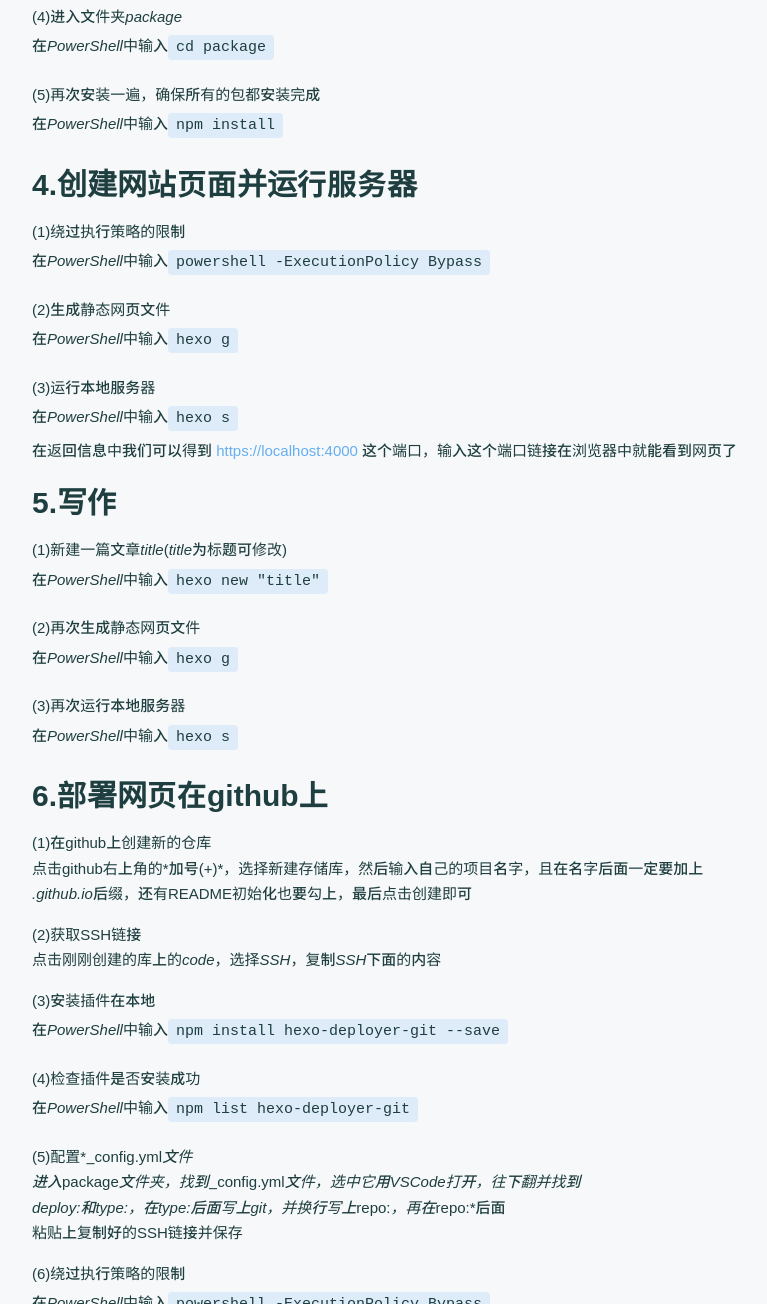
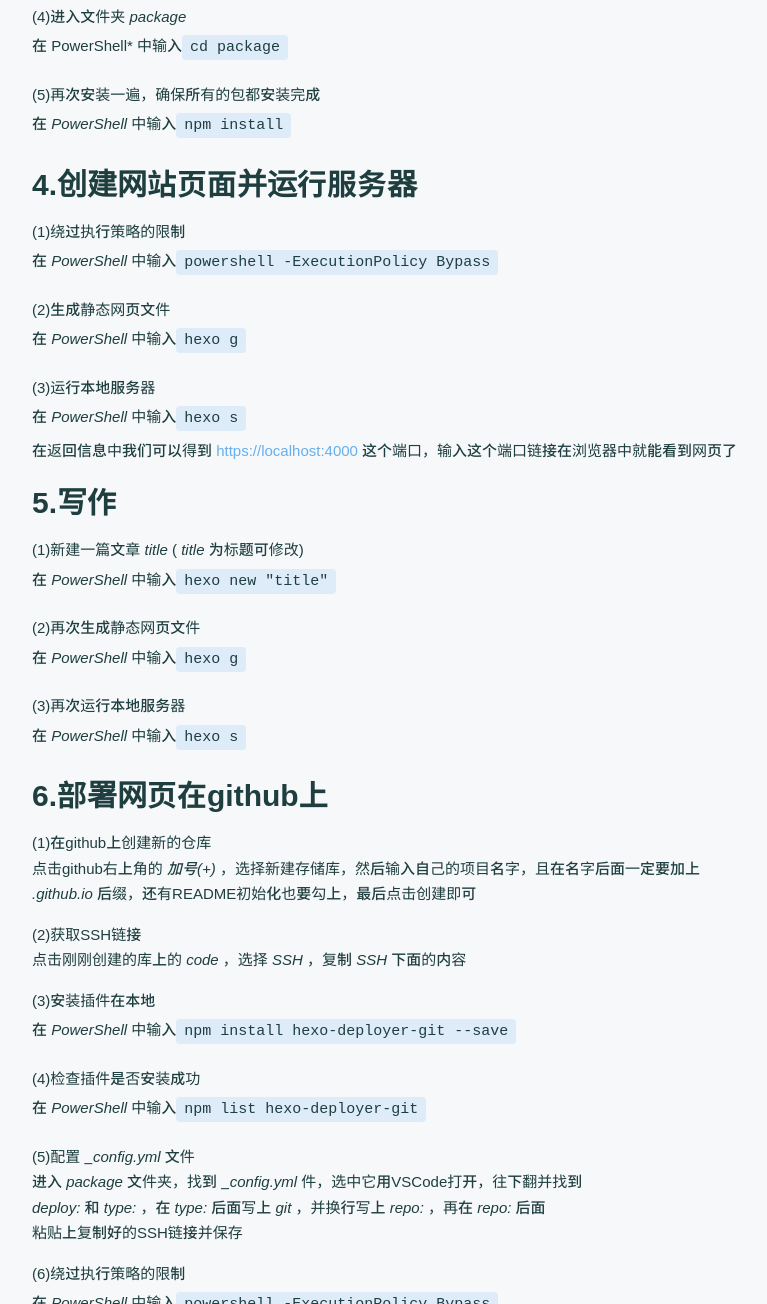
Before and after one commit to DrPhilip425/CuteFox_Home.github.io, a plain HTML site: page 2023/08/05/用Hexo-Github搭建一个自己的博客/index.html in a window 1280 px wide. Shown: the part 1496-2800 px from the top of the page, without its empty margins (178-945 px from the left). Drawn offline with nearby package versions, Linux system fonts and the light colour scheme; a script that the page names is missing; a web font is replaced by a local one.

Commit message:
Site updated: 2023-08-12 19:24:54

```diff
--- a/2023/08/05/用Hexo-Github搭建一个自己的博客/index.html
+++ b/2023/08/05/用Hexo-Github搭建一个自己的博客/index.html
@@ -175,12 +175,12 @@
 
             <span class="tag">
 
-                <a href="/CuteFox_Home.github.io/tags/%E4%BB%85%E9%80%82%E7%94%A8%E4%BA%8EWindows/" style="color: #ffa2c4">仅适用于Windows</a>
+                <a href="/CuteFox_Home.github.io/tags/%E4%BB%85%E9%80%82%E7%94%A8%E4%BA%8EWindows/" style="color: #00bcd4">仅适用于Windows</a>
             </span>
 
             <span class="tag">
 
-                <a href="/CuteFox_Home.github.io/tags/Hexo/" style="color: #00a596">Hexo</a>
+                <a href="/CuteFox_Home.github.io/tags/Hexo/" style="color: #ffa2c4">Hexo</a>
             </span>
 
         </span>
@@ -192,29 +192,29 @@
 <p>(2)安装适用于Windows系统的NodeJs环境(建议使用 Node.js 12.0 及以上版本)<br>    <a target="_blank" rel="noopener" href="https://nodejs.org/zh-cn/download">https://nodejs.org/zh-cn/download</a><br>    若无法下载，则下载并安装淘宝镜像版的NodeJs<br>    <a target="_blank" rel="noopener" href="https://registry.npmmirror.com/binary.html?path=node/">https://registry.npmmirror.com/binary.html?path=node/</a></p>
 <p>(3)安装适用于Windows系统的VSCode编译器<br>    <a target="_blank" rel="noopener" href="https://code.visualstudio.com/Download">https://code.visualstudio.com/Download</a></p>
 <h5 id="注1：若安装淘宝镜像版nodejs，则输入命令时需用cnpm而非npm"><a href="#注1：若安装淘宝镜像版nodejs，则输入命令时需用cnpm而非npm" class="headerlink" title="注1：若安装淘宝镜像版nodejs，则输入命令时需用cnpm而非npm"></a><em>注1：若安装淘宝镜像版nodejs，则输入命令时需用cnpm而非<del>npm</del></em></h5><h5 id="注2：在Windows自带的PowerShell里输入node-v和git-version查看NodeJs和Git是否安装成功"><a href="#注2：在Windows自带的PowerShell里输入node-v和git-version查看NodeJs和Git是否安装成功" class="headerlink" title="注2：在Windows自带的PowerShell里输入node -v和git version查看NodeJs和Git是否安装成功"></a><em>注2：在Windows自带的PowerShell里输入<code>node -v</code>和<code>git version</code>查看NodeJs和Git是否安装成功</em></h5><h1 id="2-获取SSH公钥"><a href="#2-获取SSH公钥" class="headerlink" title="2.获取SSH公钥"></a>2.获取SSH公钥</h1><p>(1)创建github账号<br>    <a target="_blank" rel="noopener" href="https://github.com/">https://github.com/</a></p>
-<p>(2)获取本地密钥<br>    首先打开<em>Git Bash</em>，输入<code>cd ~/.ssh</code>，再输入<code>ls</code>，检查是否有<em>id_<em>开头的名字，如果没有则可以创建SSH密钥<br>    继续使用</em>Git Bash</em>输入<code>ssh-keygen -t ed25519 -C &quot;your_email@example.com&quot;</code><br>    一般不设置密码，就一直回车(<em>enter</em>)直到出现有图案出现<br>    然后再次输入<code>ls</code>，复制有以<em>id_<em>开头</em>pub</em>结尾的名字，输入<code>cat id_...pub</code>，将得到的SSH公钥内容复制下来</p>
-<p>(3)将SSH公钥绑定gitHub<br>    进入github个人页面，点击右上角的头像，在弹出界面找到设置一栏，点击设置再找到<em>SHH and GPG keys</em><br>    点击<em>SHH and GPG keys</em>，将复制的SSH公钥内容填进下面方框中，再设置公钥名字并保存</p>
-<h5 id="注1：-x79-111-x75-x72-x5f-101-109-97-x69-108-64-x65-120-97-109-112-x6c-101-x2e-99-111-x6d-替换为自己注册github账号所使用的邮箱"><a href="#注1：-x79-111-x75-x72-x5f-101-109-97-x69-108-64-x65-120-97-109-112-x6c-101-x2e-99-111-x6d-替换为自己注册github账号所使用的邮箱" class="headerlink" title="注1：&#x79;&#111;&#x75;&#x72;&#x5f;&#101;&#109;&#97;&#x69;&#108;&#64;&#x65;&#120;&#97;&#109;&#112;&#x6c;&#101;&#x2e;&#99;&#111;&#x6d;替换为自己注册github账号所使用的邮箱"></a><em>注1：<a href="mailto:&#x79;&#111;&#x75;&#x72;&#x5f;&#101;&#109;&#97;&#x69;&#108;&#64;&#x65;&#120;&#97;&#109;&#112;&#x6c;&#101;&#x2e;&#99;&#111;&#x6d;">&#x79;&#111;&#x75;&#x72;&#x5f;&#101;&#109;&#97;&#x69;&#108;&#64;&#x65;&#120;&#97;&#109;&#112;&#x6c;&#101;&#x2e;&#99;&#111;&#x6d;</a>替换为自己注册github账号所使用的邮箱</em></h5><h5 id="注2：id-…pub替换为自己复制的名字"><a href="#注2：id-…pub替换为自己复制的名字" class="headerlink" title="注2：id_…pub替换为自己复制的名字"></a><em>注2：id_…pub替换为自己复制的名字</em></h5><h1 id="3-安装Hexo"><a href="#3-安装Hexo" class="headerlink" title="3.安装Hexo"></a>3.安装Hexo</h1><p>(1)安装<em>Hexo-CLI</em><br>    打开<em>PowerShell</em>输入<code>npm install -g hexo-cli</code></p>
-<p>(2)绕过执行策略的限制<br>    在<em>PowerShell</em>中输入<code>powershell -ExecutionPolicy Bypass</code></p>
-<p>(3)安装Hexo包并创建文件夹<em>package</em>(<em>package</em>为文件夹名可修改)<br>    在<em>PowerShell</em>中输入<code>hexo init package</code></p>
-<p>(4)进入文件夹<em>package</em><br>    在<em>PowerShell</em>中输入<code>cd package</code></p>
-<p>(5)再次安装一遍，确保所有的包都安装完成<br>    在<em>PowerShell</em>中输入<code>npm install</code></p>
-<h1 id="4-创建网站页面并运行服务器"><a href="#4-创建网站页面并运行服务器" class="headerlink" title="4.创建网站页面并运行服务器"></a>4.创建网站页面并运行服务器</h1><p>(1)绕过执行策略的限制<br>    在<em>PowerShell</em>中输入<code>powershell -ExecutionPolicy Bypass</code></p>
-<p>(2)生成静态网页文件<br>    在<em>PowerShell</em>中输入<code>hexo g</code></p>
-<p>(3)运行本地服务器<br>    在<em>PowerShell</em>中输入<code>hexo s</code><br>    在返回信息中我们可以得到 <a target="_blank" rel="noopener" href="https://localhost:4000/">https://localhost:4000</a> 这个端口，输入这个端口链接在浏览器中就能看到网页了</p>
-<h1 id="5-写作"><a href="#5-写作" class="headerlink" title="5.写作"></a>5.写作</h1><p>(1)新建一篇文章<em>title</em>(<em>title</em>为标题可修改)<br>    在<em>PowerShell</em>中输入<code>hexo new &quot;title&quot;</code></p>
-<p>(2)再次生成静态网页文件<br>    在<em>PowerShell</em>中输入<code>hexo g</code></p>
-<p>(3)再次运行本地服务器<br>    在<em>PowerShell</em>中输入<code>hexo s</code></p>
-<h1 id="6-部署网页在github上"><a href="#6-部署网页在github上" class="headerlink" title="6.部署网页在github上"></a>6.部署网页在github上</h1><p>(1)在github上创建新的仓库<br>    点击github右上角的*加号(+)*，选择新建存储库，然后输入自己的项目名字，且在名字后面一定要加上<br>    <em>.github.io</em>后缀，还有README初始化也要勾上，最后点击创建即可</p>
-<p>(2)获取SSH链接<br>    点击刚刚创建的库上的<em>code</em>，选择<em>SSH</em>，复制<em>SSH</em>下面的内容</p>
-<p>(3)安装插件在本地<br>    在<em>PowerShell</em>中输入<code>npm install hexo-deployer-git --save</code></p>
-<p>(4)检查插件是否安装成功<br>    在<em>PowerShell</em>中输入<code>npm list hexo-deployer-git</code></p>
-<p>(5)配置*_config.yml<em>文件<br>    进入</em>package<em>文件夹，找到</em>_config.yml<em>文件，选中它用VSCode打开，往下翻并找到<br>    <em>deploy:<em>和</em>type:<em>，在</em>type:<em>后面写上</em>git</em>，并换行写上</em>repo:<em>，再在</em>repo:*后面<br>    粘贴上复制好的SSH链接并保存</p>
-<p>(6)绕过执行策略的限制<br>    在<em>PowerShell</em>中输入<code>powershell -ExecutionPolicy Bypass</code></p>
-<p>(7)将生成的网站部署到github仓库中<br>    在<em>PowerShell</em>中输入<code>hexo d</code></p>
-<p>(8)改变部署仓库分支<br>    打开*_config.yml<em>文件，在</em>repo:<em>下面写上</em>branch:<em>，在</em>branch:*后面写上想要的分支的名字并保存</p>
-<p>(9)再次部署更新内容到github仓库中<br>    在<em>PowerShell</em>中输入<code>hexo d</code></p>
-<p>(10)用github页面打开网站<br>    在gitHub项目仓库页面的搜索栏下面有一个设置，点击设置并其在左下方找到<em>页面</em>一栏，点击页面就能看到<br>    有<em>github.io</em>域名的链接，点击链接即可访问我们创建的网站</p>
+<p>(2)获取本地密钥<br>    首先打开 <em>Git Bash</em> ，输入<code>cd ~/.ssh</code>，再输入<code>ls</code>，检查是否有 <em>id_</em> 开头的名字，如果没有则可以创建SSH密钥<br>    继续使用 <em>Git Bash</em> 输入<code>ssh-keygen -t ed25519 -C &quot;your_email@example.com&quot;</code><br>    一般不设置密码，就一直回车 (<em>enter</em>) 直到出现有图案出现<br>    然后再次输入<code>ls</code>，复制有以 <em>id_</em> 开头 <em>pub</em> 结尾的名字，输入<code>cat id_...pub</code>，将得到的SSH公钥内容复制下来</p>
+<p>(3)将SSH公钥绑定gitHub<br>    进入github个人页面，点击右上角的头像，在弹出界面找到设置一栏，点击设置再找到 <em>SHH and GPG keys</em><br>    点击 <em>SHH and GPG keys</em> ，将复制的SSH公钥内容填进下面方框中，再设置公钥名字并保存</p>
+<h5 id="注1：-121-x6f-x75-x72-x5f-x65-109-97-x69-108-x40-101-120-x61-109-112-x6c-101-46-x63-111-109-替换为自己注册github账号所使用的邮箱"><a href="#注1：-121-x6f-x75-x72-x5f-x65-109-97-x69-108-x40-101-120-x61-109-112-x6c-101-46-x63-111-109-替换为自己注册github账号所使用的邮箱" class="headerlink" title="注1：&#121;&#x6f;&#x75;&#x72;&#x5f;&#x65;&#109;&#97;&#x69;&#108;&#x40;&#101;&#120;&#x61;&#109;&#112;&#x6c;&#101;&#46;&#x63;&#111;&#109;替换为自己注册github账号所使用的邮箱"></a><em>注1：<a href="mailto:&#121;&#x6f;&#x75;&#x72;&#x5f;&#x65;&#109;&#97;&#x69;&#108;&#x40;&#101;&#120;&#x61;&#109;&#112;&#x6c;&#101;&#46;&#x63;&#111;&#109;">&#121;&#x6f;&#x75;&#x72;&#x5f;&#x65;&#109;&#97;&#x69;&#108;&#x40;&#101;&#120;&#x61;&#109;&#112;&#x6c;&#101;&#46;&#x63;&#111;&#109;</a>替换为自己注册github账号所使用的邮箱</em></h5><h5 id="注2：id-…pub替换为自己复制的名字"><a href="#注2：id-…pub替换为自己复制的名字" class="headerlink" title="注2：id_…pub替换为自己复制的名字"></a><em>注2：id_…pub替换为自己复制的名字</em></h5><h1 id="3-安装Hexo"><a href="#3-安装Hexo" class="headerlink" title="3.安装Hexo"></a>3.安装Hexo</h1><p>(1)安装 <em>Hexo-CLI</em><br>    打开 <em>PowerShell</em> 输入<code>npm install -g hexo-cli</code></p>
+<p>(2)绕过执行策略的限制<br>    在 <em>PowerShell</em> 中输入<code>powershell -ExecutionPolicy Bypass</code></p>
+<p>(3)安装Hexo包并创建文件夹 <em>package</em> ( <em>package</em> 为文件夹名可修改)<br>    在 <em>PowerShell</em> 中输入<code>hexo init package</code></p>
+<p>(4)进入文件夹 <em>package</em><br>    在 PowerShell* 中输入<code>cd package</code></p>
+<p>(5)再次安装一遍，确保所有的包都安装完成<br>    在 <em>PowerShell</em> 中输入<code>npm install</code></p>
+<h1 id="4-创建网站页面并运行服务器"><a href="#4-创建网站页面并运行服务器" class="headerlink" title="4.创建网站页面并运行服务器"></a>4.创建网站页面并运行服务器</h1><p>(1)绕过执行策略的限制<br>    在 <em>PowerShell</em> 中输入<code>powershell -ExecutionPolicy Bypass</code></p>
+<p>(2)生成静态网页文件<br>    在 <em>PowerShell</em> 中输入<code>hexo g</code></p>
+<p>(3)运行本地服务器<br>    在 <em>PowerShell</em> 中输入<code>hexo s</code><br>    在返回信息中我们可以得到 <a target="_blank" rel="noopener" href="https://localhost:4000/">https://localhost:4000</a> 这个端口，输入这个端口链接在浏览器中就能看到网页了</p>
+<h1 id="5-写作"><a href="#5-写作" class="headerlink" title="5.写作"></a>5.写作</h1><p>(1)新建一篇文章 <em>title</em> ( <em>title</em> 为标题可修改)<br>    在 <em>PowerShell</em> 中输入<code>hexo new &quot;title&quot;</code></p>
+<p>(2)再次生成静态网页文件<br>    在 <em>PowerShell</em> 中输入<code>hexo g</code></p>
+<p>(3)再次运行本地服务器<br>    在 <em>PowerShell</em> 中输入<code>hexo s</code></p>
+<h1 id="6-部署网页在github上"><a href="#6-部署网页在github上" class="headerlink" title="6.部署网页在github上"></a>6.部署网页在github上</h1><p>(1)在github上创建新的仓库<br>    点击github右上角的 <em>加号(+)</em> ，选择新建存储库，然后输入自己的项目名字，且在名字后面一定要加上<br>    <em>.github.io</em> 后缀，还有README初始化也要勾上，最后点击创建即可</p>
+<p>(2)获取SSH链接<br>    点击刚刚创建的库上的 <em>code</em> ，选择 <em>SSH</em> ，复制 <em>SSH</em> 下面的内容</p>
+<p>(3)安装插件在本地<br>    在 <em>PowerShell</em> 中输入<code>npm install hexo-deployer-git --save</code></p>
+<p>(4)检查插件是否安装成功<br>    在 <em>PowerShell</em> 中输入<code>npm list hexo-deployer-git</code></p>
+<p>(5)配置 <em>_config.yml</em> 文件<br>    进入 <em>package</em> 文件夹，找到 <em>_config.yml</em> 件，选中它用VSCode打开，往下翻并找到<br>     <em>deploy:</em> 和 <em>type:</em> ，在 <em>type:</em> 后面写上 <em>git</em> ，并换行写上 <em>repo:</em> ，再在 <em>repo:</em> 后面<br>    粘贴上复制好的SSH链接并保存</p>
+<p>(6)绕过执行策略的限制<br>    在 <em>PowerShell</em> 中输入<code>powershell -ExecutionPolicy Bypass</code></p>
+<p>(7)将生成的网站部署到github仓库中<br>    在 <em>PowerShell</em> 中输入<code>hexo d</code></p>
+<p>(8)改变部署仓库分支<br>    打开 <em>_config.yml</em> 文件，在 <em>repo:</em> 下面写上 <em>branch:</em> ，在 <em>branch:</em> 后面写上想要的分支的名字并保存</p>
+<p>(9)再次部署更新内容到github仓库中<br>    在 <em>PowerShell</em> 中输入<code>hexo d</code></p>
+<p>(10)用github页面打开网站<br>    在gitHub项目仓库页面的搜索栏下面有一个设置，点击设置并其在左下方找到 <em>页面</em> 一栏，点击页面就能看到<br>    有 <em>github.io</em> 域名的链接，点击链接即可访问我们创建的网站</p>
 <h5 id="注：如果输入hexo-d-遇到错误，则在输入其之前输入git-config-global-credential-helper-wincred"><a href="#注：如果输入hexo-d-遇到错误，则在输入其之前输入git-config-global-credential-helper-wincred" class="headerlink" title="注：如果输入hexo d 遇到错误，则在输入其之前输入git config --global credential.helper wincred"></a><em>注：如果输入<code>hexo d </code>遇到错误，则在输入其之前输入<code>git config --global credential.helper wincred</code></em></h5><blockquote>
 <p>参考资料： <a target="_blank" rel="noopener" href="https://hexo.io/zh-cn/docs/">https://hexo.io/zh-cn/docs/</a><br>                    <a target="_blank" rel="noopener" href="https://docs.github.com/zh/authentication/connecting-to-github-with-ssh/generating-a-new-ssh-key-and-adding-it-to-the-ssh-agent">https://docs.github.com/zh/authentication/connecting-to-github-with-ssh/generating-a-new-ssh-key-and-adding-it-to-the-ssh-agent</a></p>
 </blockquote>
```
Also changed, not shown: archives/index.html (+1 -1 lines), categories/教程/index.html (+1 -1 lines), index.html (+2 -2 lines), tags/Hexo/index.html (+3 -3 lines), tags/index.html (+2 -2 lines), tags/仅适用于Windows/index.html (+3 -3 lines).
